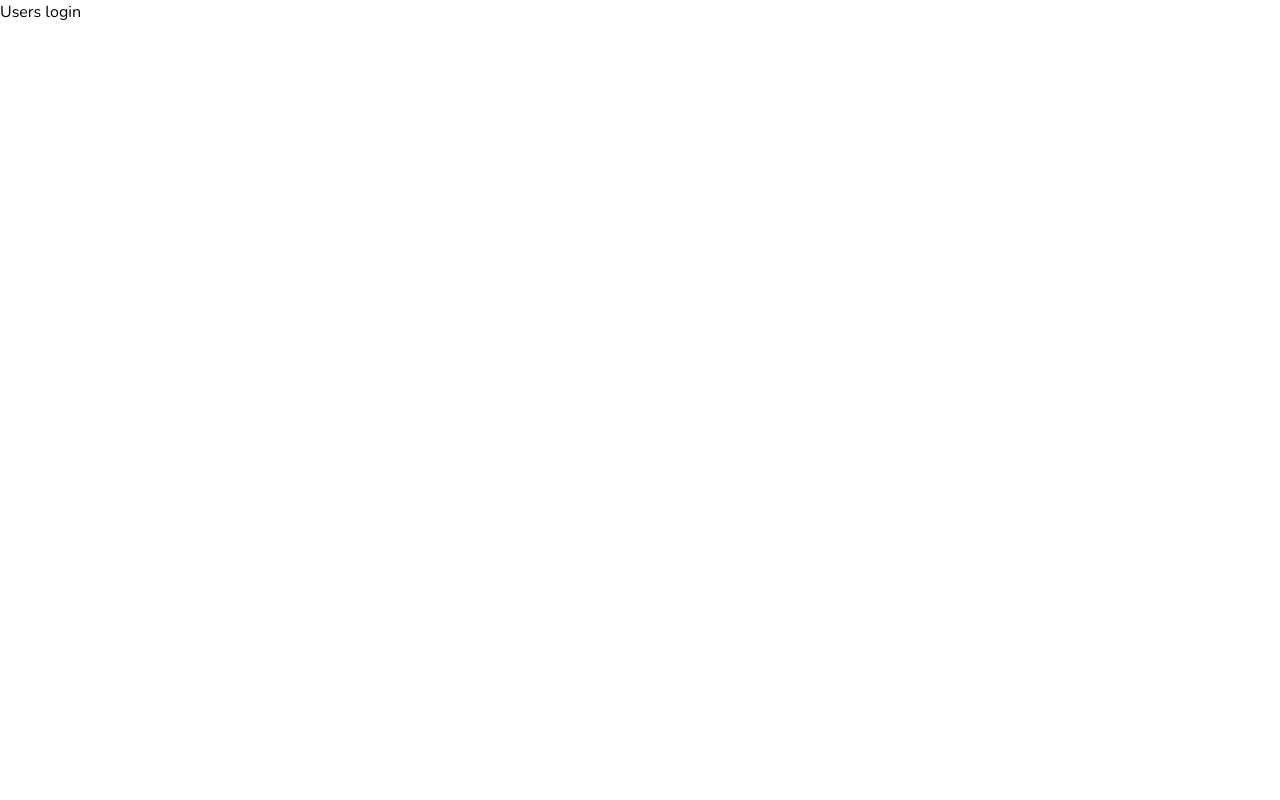
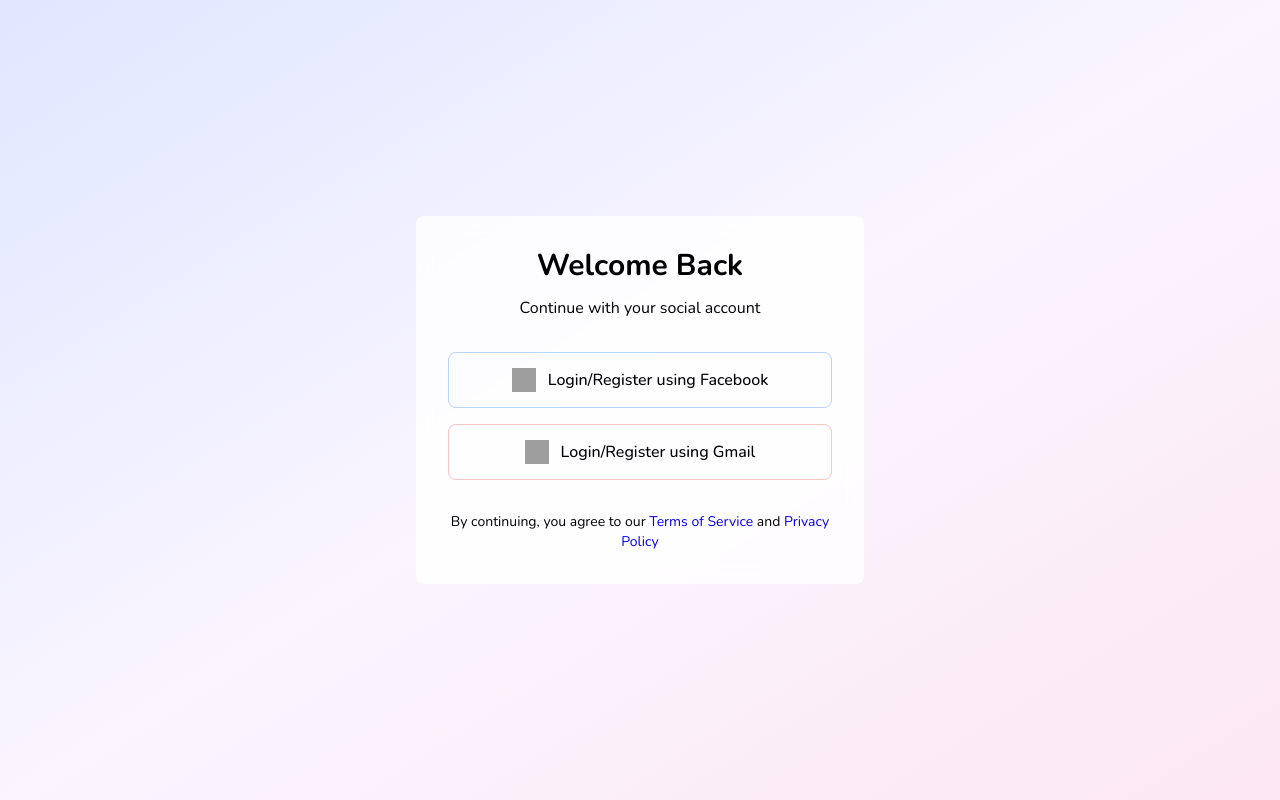
Before and after one commit to Team-Novel-App/casinoview, a Next.js app: page /users in a window 1280 px wide. Built offline with nearby package versions, Linux system fonts and the light colour scheme; grey boxes are pictures that could not be loaded.

Commit message:
user login page

```diff
--- a/src/app/(auth)/users/page.jsx
+++ b/src/app/(auth)/users/page.jsx
@@ -1,11 +1,56 @@
-import React from 'react'
+'use client';
+
+import React from 'react';
 
 const Login = () => {
   return (
-    <div>
-      <p>Users login</p>
-    </div>
-  )
-}
+     <main className="min-h-screen flex items-center justify-center bg-gradient-to-br from-indigo-100 via-purple-50 to-pink-100 p-4">
+      <div className="w-full max-w-md border-0 bg-white/80 backdrop-blur-sm rounded-lg p-8">
+        <div className="space-y-3 pb-8">
+          <h1 className="text-3xl font-bold text-center text-[black]">
+            Welcome Back
+          </h1>
+          <p className="text-center text-base text-black">
+            Continue with your social account
+          </p>
+        </div>
+        <div className="space-y-4">
+          <button
+            className="group relative w-full h-14 text-black hover:text-white hover:bg-[#1877F2] border border-[#1877F2]/30 hover:border-[#1877F2] transition-all duration-300 ease-out overflow-hidden rounded-lg"
+            onClick={() => {}}
+          >
+            <div className="flex items-center justify-center w-full space-x-3">
+              <img
+                src="https://authjs.dev/img/providers/facebook.svg"
+                alt="Facebook logo"
+                className="w-6 h-6 transition-transform group-hover:scale-110 duration-300"
+              />
+              <span className="text-base font-medium">Login/Register using Facebook</span>
+            </div>
+          </button>
+          <button
+            className="group relative w-full h-14 text-black hover:text-white hover:bg-[#EA4335] border border-[#EA4335]/30 hover:border-[#EA4335] transition-all duration-300 ease-out overflow-hidden rounded-lg"
+            onClick={() => {}}
+          >
+            <div className="flex items-center justify-center w-full space-x-3">
+              <img
+                src="https://authjs.dev/img/providers/google.svg"
+                alt="Google logo"
+                className="w-6 h-6 transition-transform group-hover:scale-110 duration-300"
+              />
+              <span className="text-base font-medium">Login/Register using Gmail</span>
+            </div>
+          </button>
+        </div>
+        <p className="mt-8 text-center text-sm text-black">
+          By continuing, you agree to our{' '}
+          <a href="#" className="text-[#0000eb] hover:text-gray-600 hover:underline">Terms of Service</a>
+          {' '}and{' '}
+          <a href="#" className="text-[#0000eb] hover:text-gray-600 hover:underline">Privacy Policy</a>
+        </p>
+      </div>
+    </main>
+  );
+};
 
-export default Login
+export default Login;
```
